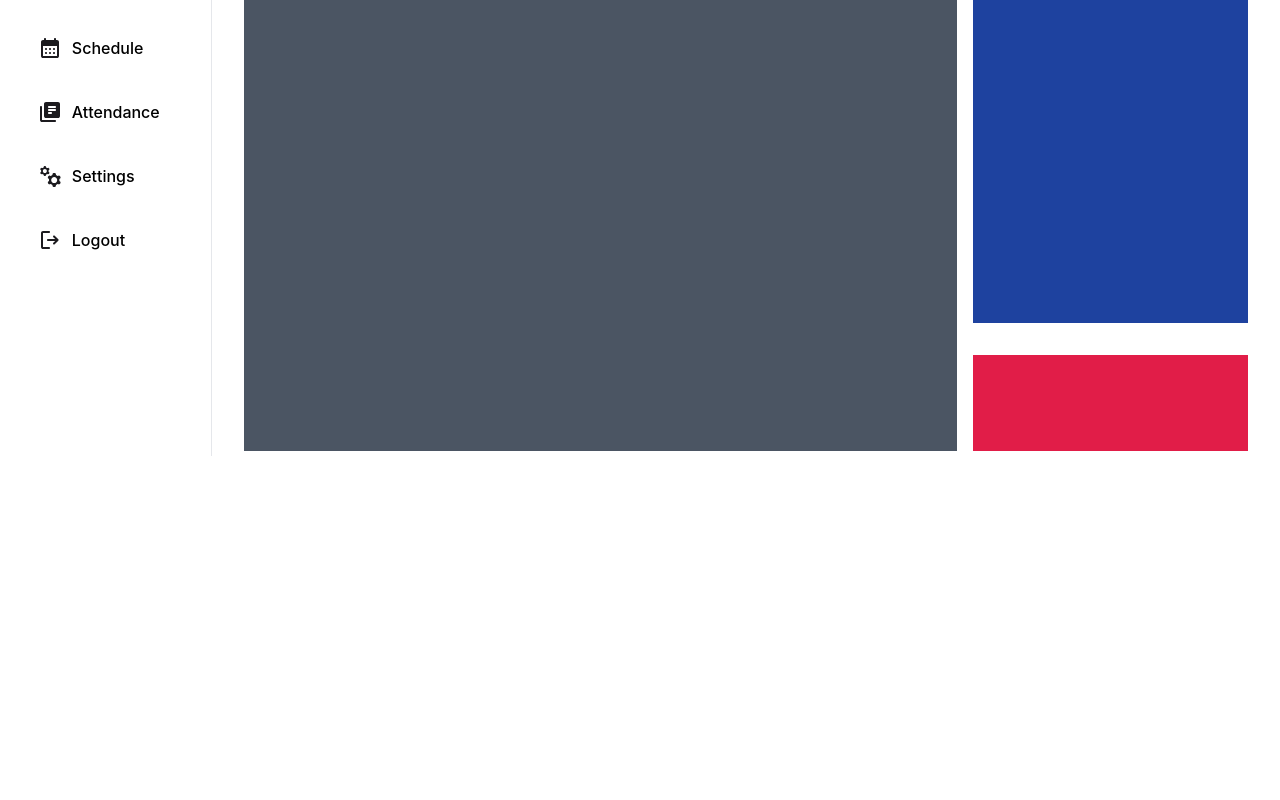
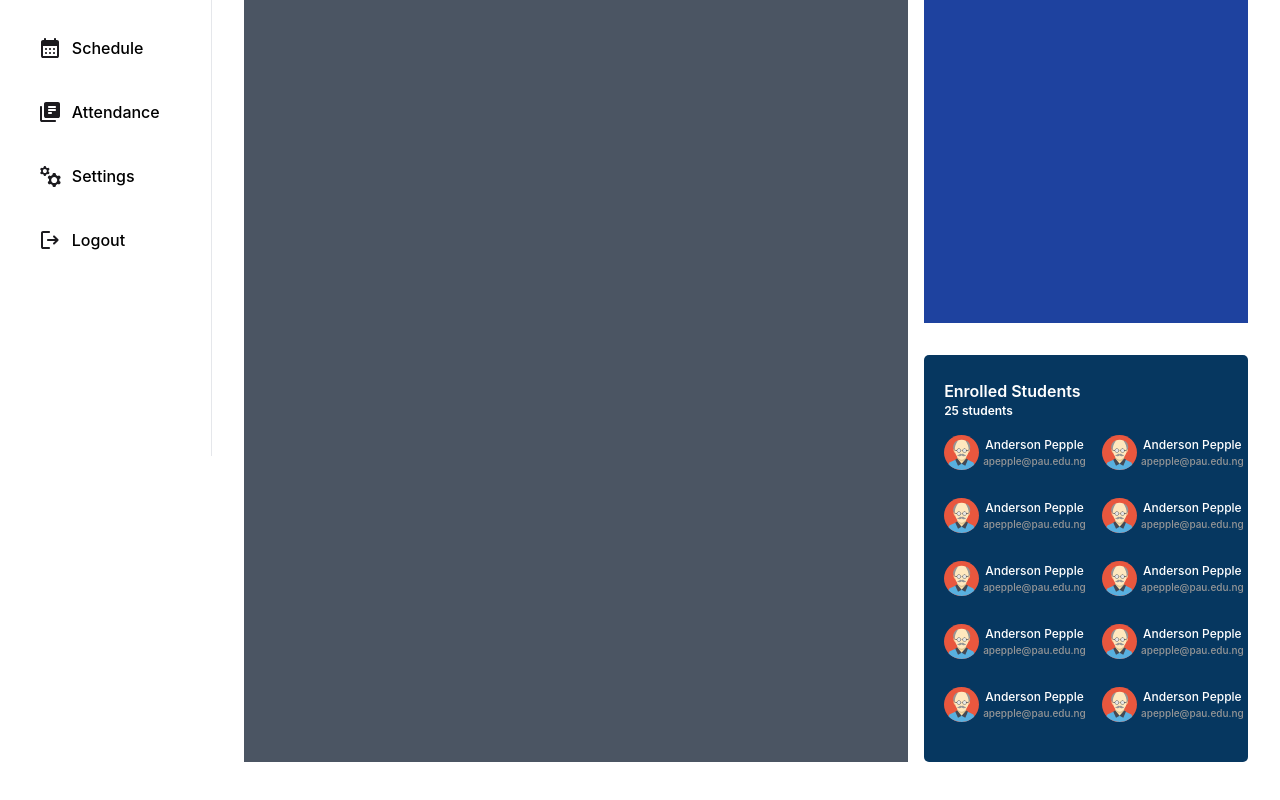
Before and after one commit to SILMS-Project/silms-nest-react, a React (Vite) app in the folder apps/silms-frontend/: page /courses/1 in a window 1280 px wide. Shown: the part 344-1144 px from the top of the page. Before the commit the page ends 835 px from the top, so only its background shows below. Built offline with nearby package versions, Linux system fonts and the light colour scheme.

Commit message:
Implemented design for enrolled students in course details

```diff
--- a/apps/silms-frontend/src/pages/Courses/CourseDetails.tsx
+++ b/apps/silms-frontend/src/pages/Courses/CourseDetails.tsx
@@ -44,17 +44,102 @@ const CourseDetails = () => {
             </div>
           </div>
         </div>
-        <div className="grid grid-cols-7 gap-4">
-          <div className="col-span-5 bg-gray-600">
+        <div className="grid grid-cols-9 gap-4">
+          <div className="col-span-6 bg-gray-600">
             {/* //TODO:  Implement the course details modules designs*/}
           </div>
-          <div className="col-span-2">
+          <div className="col-span-3">
             <div className="flex flex-col gap-8">
               <div className="h-[25rem] bg-blue-800">
                 {/* //TODO: Implement grades summary on course details designs*/}
               </div>
-              <div className="h-24 bg-rose-600">
-                {/* //TODO: Implement course details enrolled students designs */}
+              <div className="bg-[#063760] rounded-[0.3125rem]">
+                <div className="flex flex-col py-6 px-5">
+                  <p className="text-white text-base font-semibold"> Enrolled Students</p>
+                  <p className="text-white text-xs font-semibold"> 25 students </p>
+                  <div className="flex flex-col w-full justify-between py-2 gap-3">
+                  <div className="flex space-x-8">
+                  <div className="flex gap-1 items-center py-2">
+                  <img src="/assets/icons/profile-image1.svg" />
+                  <div className="flex flex-col items-center justify-center">
+                    <p className="text-white text-xs font-medium leading-normal">Anderson Pepple</p>
+                    <p className="text-[#969696] text-[0.625rem] font-medium leading-normal">apepple@pau.edu.ng</p>
+                  </div>
+                  </div>
+                  <div className="flex gap-1 items-center py-2">
+                  <img src="/assets/icons/profile-image1.svg" />
+                  <div className="flex flex-col items-center justify-center">
+                    <p className="text-white text-xs font-medium leading-normal">Anderson Pepple</p>
+                    <p className="text-[#969696] text-[0.625rem] font-medium leading-normal">apepple@pau.edu.ng</p>
+                  </div>
+                  </div>
+                  </div>
+                  <div className="flex space-x-8">
+                  <div className="flex gap-1 items-center py-2">
+                  <img src="/assets/icons/profile-image1.svg" />
+                  <div className="flex flex-col items-center justify-center">
+                    <p className="text-white text-xs font-medium leading-normal">Anderson Pepple</p>
+                    <p className="text-[#969696] text-[0.625rem] font-medium leading-normal">apepple@pau.edu.ng</p>
+                  </div>
+                  </div>
+                  <div className="flex gap-1 items-center py-2">
+                  <img src="/assets/icons/profile-image1.svg" />
+                  <div className="flex flex-col items-center justify-center">
+                    <p className="text-white text-xs font-medium leading-normal">Anderson Pepple</p>
+                    <p className="text-[#969696] text-[0.625rem] font-medium leading-normal">apepple@pau.edu.ng</p>
+                  </div>
+                  </div>
+                  </div>
+                  <div className="flex space-x-8">
+                  <div className="flex gap-1 items-center py-2">
+                  <img src="/assets/icons/profile-image1.svg" />
+                  <div className="flex flex-col items-center justify-center">
+                    <p className="text-white text-xs font-medium leading-normal">Anderson Pepple</p>
+                    <p className="text-[#969696] text-[0.625rem] font-medium leading-normal">apepple@pau.edu.ng</p>
+                  </div>
+                  </div>
+                  <div className="flex gap-1 items-center py-2">
+                  <img src="/assets/icons/profile-image1.svg" />
+                  <div className="flex flex-col items-center justify-center">
+                    <p className="text-white text-xs font-medium leading-normal">Anderson Pepple</p>
+                    <p className="text-[#969696] text-[0.625rem] font-medium leading-normal">apepple@pau.edu.ng</p>
+                  </div>
+                  </div>
+                  </div>
+                  <div className="flex space-x-8">
+                  <div className="flex gap-1 items-center py-2">
+                  <img src="/assets/icons/profile-image1.svg" />
+                  <div className="flex flex-col items-center justify-center">
+                    <p className="text-white text-xs font-medium leading-normal">Anderson Pepple</p>
+                    <p className="text-[#969696] text-[0.625rem] font-medium leading-normal">apepple@pau.edu.ng</p>
+                  </div>
+                  </div>
+                  <div className="flex gap-1 items-center py-2">
+                  <img src="/assets/icons/profile-image1.svg" />
+                  <div className="flex flex-col items-center justify-center">
+                    <p className="text-white text-xs font-medium leading-normal">Anderson Pepple</p>
+                    <p className="text-[#969696] text-[0.625rem] font-medium leading-normal">apepple@pau.edu.ng</p>
+                  </div>
+                  </div>
+                  </div>
+                  <div className="flex space-x-8">
+                  <div className="flex gap-1 items-center py-2">
+                  <img src="/assets/icons/profile-image1.svg" />
+                  <div className="flex flex-col items-center justify-center">
+                    <p className="text-white text-xs font-medium leading-normal">Anderson Pepple</p>
+                    <p className="text-[#969696] text-[0.625rem] font-medium leading-normal">apepple@pau.edu.ng</p>
+                  </div>
+                  </div>
+                  <div className="flex gap-1 items-center py-2">
+                  <img src="/assets/icons/profile-image1.svg" />
+                  <div className="flex flex-col items-center justify-center">
+                    <p className="text-white text-xs font-medium leading-normal">Anderson Pepple</p>
+                    <p className="text-[#969696] text-[0.625rem] font-medium leading-normal">apepple@pau.edu.ng</p>
+                  </div>
+                  </div>
+                  </div>
+                  </div>
+                </div>
               </div>
             </div>
           </div>
```
